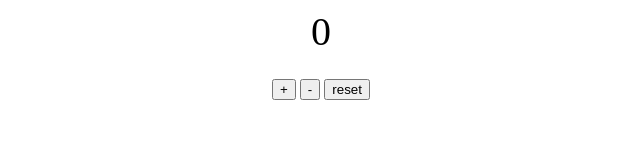
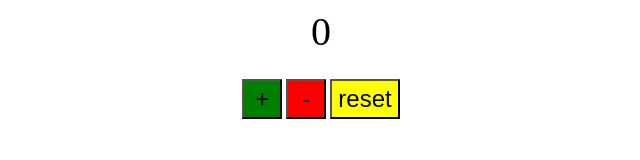
Before and after one commit to Mainbro12/counter.js, a plain HTML site: page index.html in a window 1280 px wide. Shown: the whole page, without its empty margins (319-959 px from the left). Drawn offline with Linux system fonts and the light colour scheme.

Commit message:
Changed Buttons Styles

```diff
--- a/index.html
+++ b/index.html
@@ -9,9 +9,9 @@
   <body>
     <div style="width: max-content; margin: auto;">
       <div id="count" style="font-size: 40px; text-align: center; margin-bottom: 24px;" ></div>
-      <button id="add-button">+</button>
-      <button id="minus-button">-</button>
-      <button id="reset-button">reset</button>
+      <button id="add-button" style="background-color: green; font-size: 24px; width: 40px; height: 40px;">+</button>
+      <button id="minus-button" style="background-color: red; font-size: 24px; width: 40px; height: 40px;" >-</button>
+      <button id="reset-button" style="background-color: yellow; font-size: 24px; height: 40px;">reset</button>
     </div>
 
     <script src="./script.js" type="text/javascript"></script>
```
